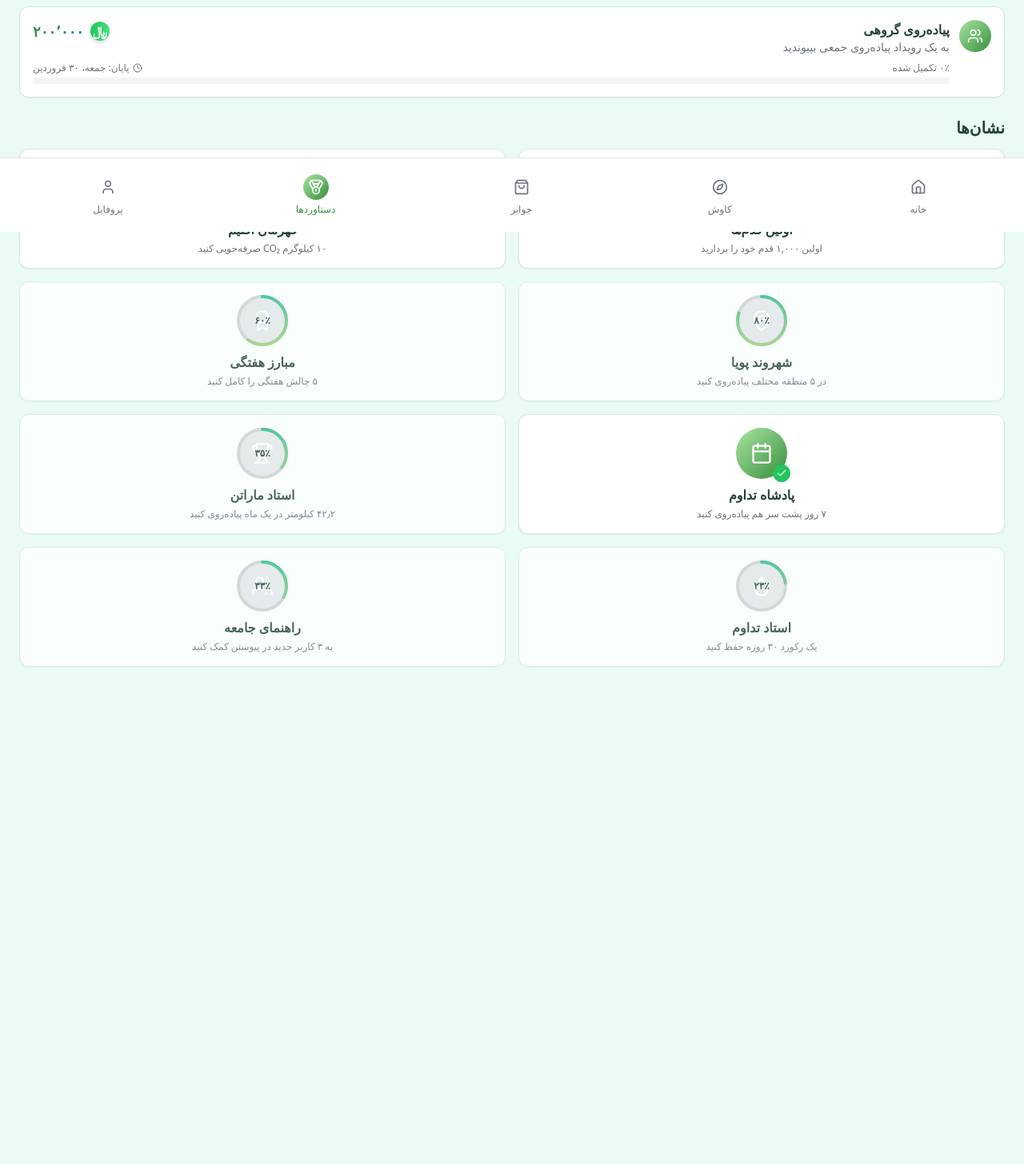
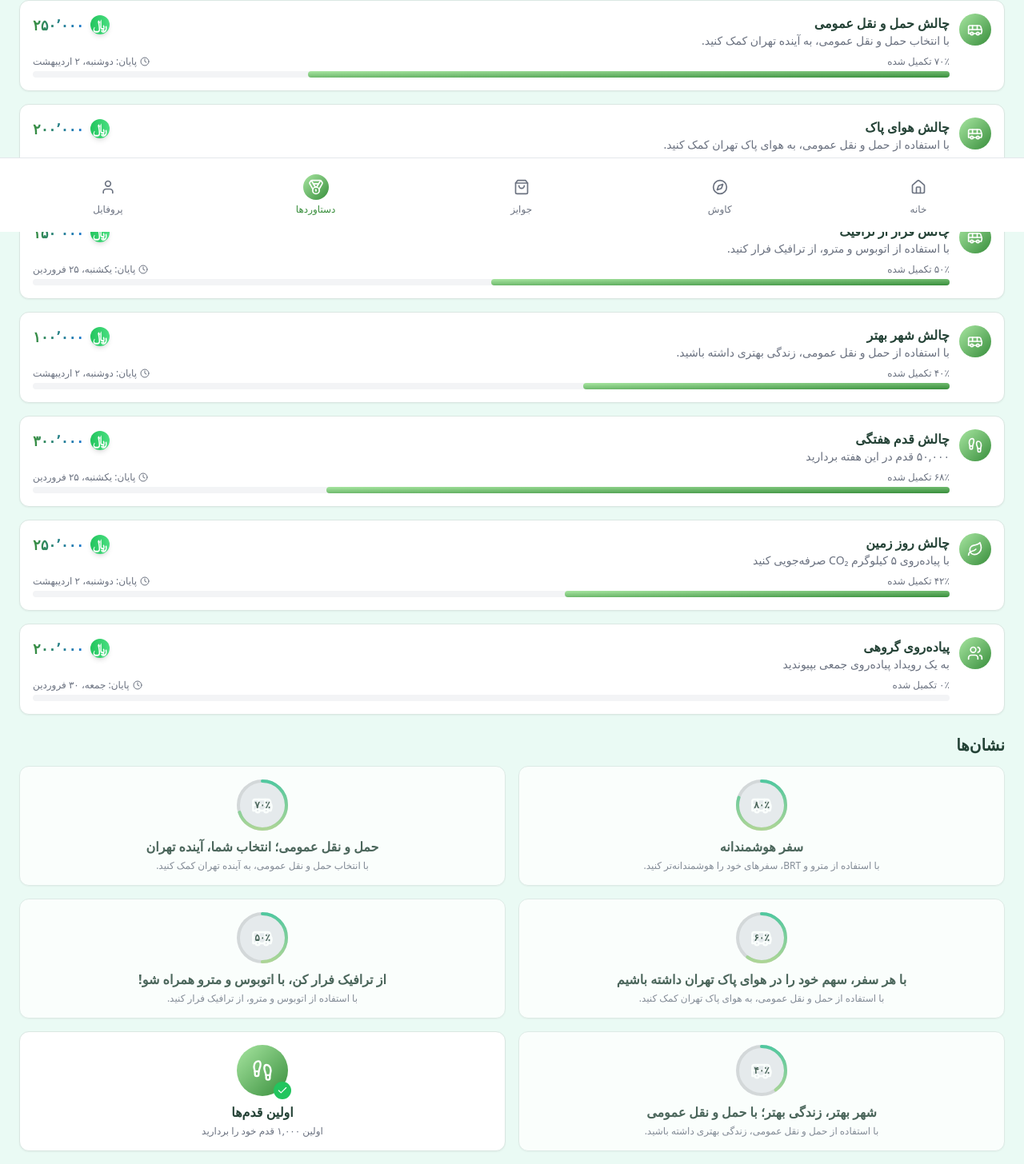
Before and after one commit to sotheso/SabzGam-main, a React (Vite) app: page /achievements in a window 1280 px wide. Shown: the part 510-1966 px from the top of the page at 80% size. Before the commit the page ends 1472 px from the top, so only its background shows below. Built offline with nearby package versions, Linux system fonts and the light colour scheme.

Commit message:
update دستاورد - جوایز

```diff
--- a/src/pages/AchievementsPage.tsx
+++ b/src/pages/AchievementsPage.tsx
@@ -4,7 +4,7 @@ import { PriceDisplay } from "@/components/ui/PriceDisplay";
 import { ProgressRing } from "@/components/ui/ProgressRing";
 import {
   Award, Calendar, Check, Footprints, Leaf,
-  MapPin, Star, Trophy, Users, Flame, Clock
+  MapPin, Star, Trophy, Users, Flame, Clock, Bus
 } from "lucide-react";
 
 // Helper function to convert English numbers to Persian
@@ -41,6 +41,21 @@ export default function AchievementsPage() {
                 <Star size={16} className="text-yellow-500 ml-1" />
                 <span className="font-medium text-walkcoin-purple">سطح ۳: شهروند پویا</span>
               </div>
+            </div>
+          </div>
+        </Card>
+
+        {/* Time Saved Banner */}
+        <Card className="p-4 mb-6 bg-gradient-to-r from-green-500 to-blue-500 text-white">
+          <div className="flex items-center justify-between">
+            <div>
+              <h2 className="text-lg font-bold">زمان صرفه‌جویی شده با حمل و نقل عمومی</h2>
+              <p className="text-sm">شما با استفاده از حمل و نقل عمومی، ۵ ساعت در هفته صرفه‌جویی کرده‌اید!</p>
+            </div>
+            <div className="relative w-16 h-16">
+              <ProgressRing progress={80} size={64} strokeWidth={4}>
+                <Clock size={24} />
+              </ProgressRing>
             </div>
           </div>
         </Card>
@@ -158,6 +173,46 @@ function BadgeCard({ badge }: BadgeProps) {
 
 const challenges = [
   {
+    title: "چالش سفر هوشمندانه",
+    description: "با استفاده از مترو و BRT، سفرهای خود را هوشمندانه‌تر کنید. شما ۵ ساعت در هفته صرفه‌جویی کرده‌اید!",
+    icon: Bus,
+    progress: 80,
+    reward: 30,
+    endDate: "یکشنبه، ۲۵ فروردین",
+  },
+  {
+    title: "چالش حمل و نقل عمومی",
+    description: "با انتخاب حمل و نقل عمومی، به آینده تهران کمک کنید.",
+    icon: Bus,
+    progress: 70,
+    reward: 25,
+    endDate: "دوشنبه، ۲ اردیبهشت",
+  },
+  {
+    title: "چالش هوای پاک",
+    description: "با استفاده از حمل و نقل عمومی، به هوای پاک تهران کمک کنید.",
+    icon: Bus,
+    progress: 60,
+    reward: 20,
+    endDate: "جمعه، ۳۰ فروردین",
+  },
+  {
+    title: "چالش فرار از ترافیک",
+    description: "با استفاده از اتوبوس و مترو، از ترافیک فرار کنید.",
+    icon: Bus,
+    progress: 50,
+    reward: 15,
+    endDate: "یکشنبه، ۲۵ فروردین",
+  },
+  {
+    title: "چالش شهر بهتر",
+    description: "با استفاده از حمل و نقل عمومی، زندگی بهتری داشته باشید.",
+    icon: Bus,
+    progress: 40,
+    reward: 10,
+    endDate: "دوشنبه، ۲ اردیبهشت",
+  },
+  {
     title: "چالش قدم هفتگی",
     description: "۵۰,۰۰۰ قدم در این هفته بردارید",
     icon: Footprints,
@@ -185,6 +240,36 @@ const challenges = [
 
 const badges = [
   {
+    title: "سفر هوشمندانه",
+    description: "با استفاده از مترو و BRT، سفرهای خود را هوشمندانه‌تر کنید.",
+    icon: Bus,
+    progress: 80,
+  },
+  {
+    title: "حمل و نقل عمومی؛ انتخاب شما، آینده تهران",
+    description: "با انتخاب حمل و نقل عمومی، به آینده تهران کمک کنید.",
+    icon: Bus,
+    progress: 70,
+  },
+  {
+    title: "با هر سفر، سهم خود را در هوای پاک تهران داشته باشیم",
+    description: "با استفاده از حمل و نقل عمومی، به هوای پاک تهران کمک کنید.",
+    icon: Bus,
+    progress: 60,
+  },
+  {
+    title: "از ترافیک فرار کن، با اتوبوس و مترو همراه شو!",
+    description: "با استفاده از اتوبوس و مترو، از ترافیک فرار کنید.",
+    icon: Bus,
+    progress: 50,
+  },
+  {
+    title: "شهر بهتر، زندگی بهتر؛ با حمل و نقل عمومی",
+    description: "با استفاده از حمل و نقل عمومی، زندگی بهتری داشته باشید.",
+    icon: Bus,
+    progress: 40,
+  },
+  {
     title: "اولین قدم‌ها",
     description: "اولین ۱,۰۰۰ قدم خود را بردارید",
     icon: Footprints,
@@ -198,38 +283,8 @@ const badges = [
   },
   {
     title: "شهروند پویا",
-    description: "در ۵ منطقه مختلف پیاده‌روی کنید",
-    icon: MapPin,
-    progress: 80,
-  },
-  {
-    title: "مبارز هفتگی",
-    description: "۵ چالش هفتگی را کامل کنید",
-    icon: Award,
-    progress: 60,
-  },
-  {
-    title: "پادشاه تداوم",
-    description: "۷ روز پشت سر هم پیاده‌روی کنید",
-    icon: Calendar,
+    description: "به عنوان یک شهروند پویا شناخته شوید",
+    icon: Users,
     progress: 100,
   },
-  {
-    title: "استاد ماراتن",
-    description: "۴۲٫۲ کیلومتر در یک ماه پیاده‌روی کنید",
-    icon: Trophy,
-    progress: 35,
-  },
-  {
-    title: "استاد تداوم",
-    description: "یک رکورد ۳۰ روزه حفظ کنید",
-    icon: Flame,
-    progress: 23,
-  },
-  {
-    title: "راهنمای جامعه",
-    description: "به ۳ کاربر جدید در پیوستن کمک کنید",
-    icon: Users,
-    progress: 33,
-  },
 ];
--- a/src/pages/RewardsPage.tsx
+++ b/src/pages/RewardsPage.tsx
@@ -48,6 +48,12 @@ export default function RewardsPage() {
               همه
             </TabsTrigger>
             <TabsTrigger
+              value="transport"
+              className="py-2 data-[state=active]:bg-white data-[state=active]:text-sabzgaam-dark-green data-[state=active]:shadow-sm rounded-md transition-all"
+            >
+              حمل و نقل
+            </TabsTrigger>
+            <TabsTrigger
               value="food"
               className="py-2 data-[state=active]:bg-white data-[state=active]:text-sabzgaam-dark-green data-[state=active]:shadow-sm rounded-md transition-all"
             >
@@ -58,12 +64,6 @@ export default function RewardsPage() {
               className="py-2 data-[state=active]:bg-white data-[state=active]:text-sabzgaam-dark-green data-[state=active]:shadow-sm rounded-md transition-all"
             >
               خرید
-            </TabsTrigger>
-            <TabsTrigger
-              value="transport"
-              className="py-2 data-[state=active]:bg-white data-[state=active]:text-sabzgaam-dark-green data-[state=active]:shadow-sm rounded-md transition-all"
-            >
-              حمل و نقل
             </TabsTrigger>
           </TabsList>
 
@@ -308,6 +308,56 @@ const rewards = [
     discount: "۲۵٪ تخفیف",
     icon: Theater,
   },
+  {
+    id: 21,
+    title: "سفر هوشمندانه، با مترو و BRT",
+    description: "با استفاده از مترو و BRT، سفرهای خود را هوشمندانه‌تر کنید.",
+    vendor: "حمل و نقل عمومی",
+    category: "transport",
+    cost: 5000,
+    discount: "۲۰٪ تخفیف",
+    icon: Bus,
+  },
+  {
+    id: 22,
+    title: "حمل و نقل عمومی؛ انتخاب شما، آینده تهران",
+    description: "با انتخاب حمل و نقل عمومی، به آینده تهران کمک کنید.",
+    vendor: "حمل و نقل عمومی",
+    category: "transport",
+    cost: 6000,
+    discount: "۲۵٪ تخفیف",
+    icon: Bus,
+  },
+  {
+    id: 23,
+    title: "با هر سفر، سهم خود را در هوای پاک تهران داشته باشیم",
+    description: "با استفاده از حمل و نقل عمومی، به هوای پاک تهران کمک کنید.",
+    vendor: "حمل و نقل عمومی",
+    category: "transport",
+    cost: 7000,
+    discount: "۳۰٪ تخفیف",
+    icon: Bus,
+  },
+  {
+    id: 24,
+    title: "از ترافیک فرار کن، با اتوبوس و مترو همراه شو!",
+    description: "با استفاده از اتوبوس و مترو، از ترافیک فرار کنید.",
+    vendor: "حمل و نقل عمومی",
+    category: "transport",
+    cost: 8000,
+    discount: "۳۵٪ تخفیف",
+    icon: Bus,
+  },
+  {
+    id: 25,
+    title: "شهر بهتر، زندگی بهتر؛ با حمل و نقل عمومی",
+    description: "با استفاده از حمل و نقل عمومی، زندگی بهتری داشته باشید.",
+    vendor: "حمل و نقل عمومی",
+    category: "transport",
+    cost: 9000,
+    discount: "۴۰٪ تخفیف",
+    icon: Bus,
+  },
 ];
 
 const featuredRewards = [
```
